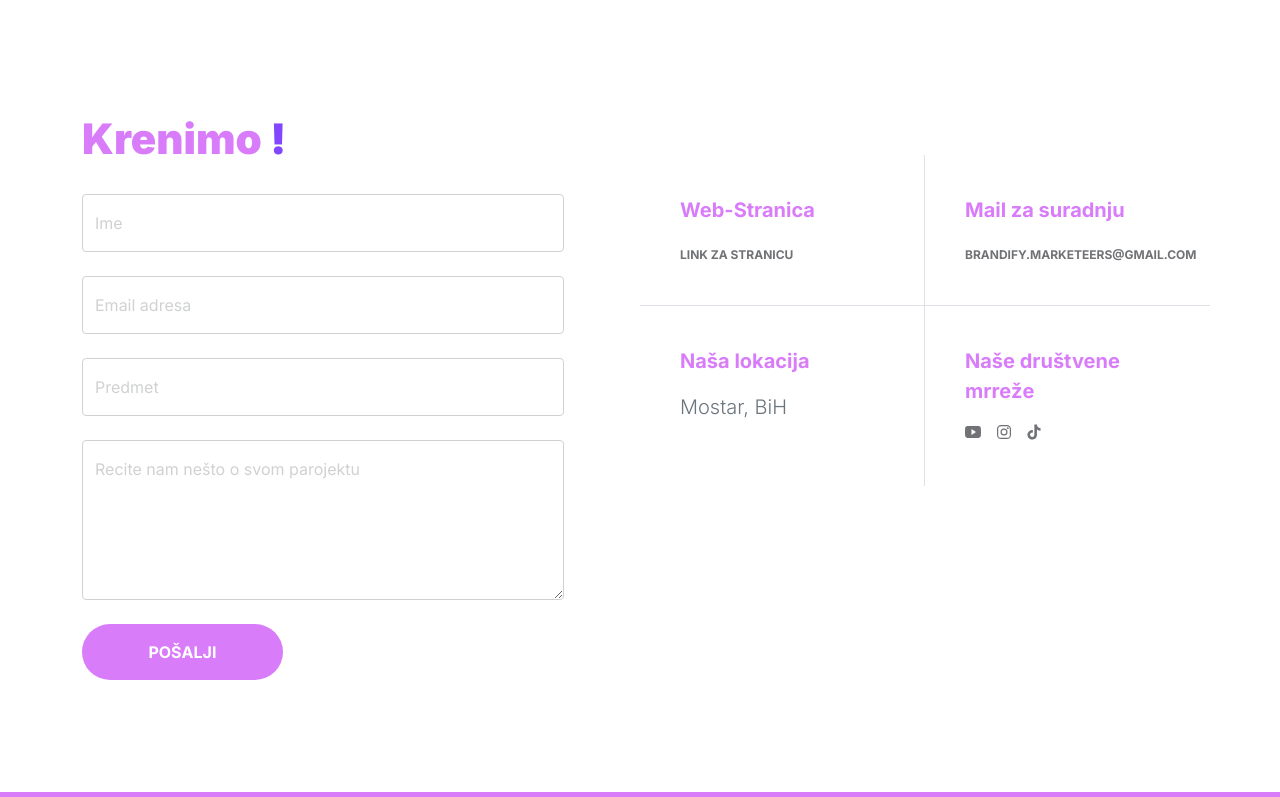
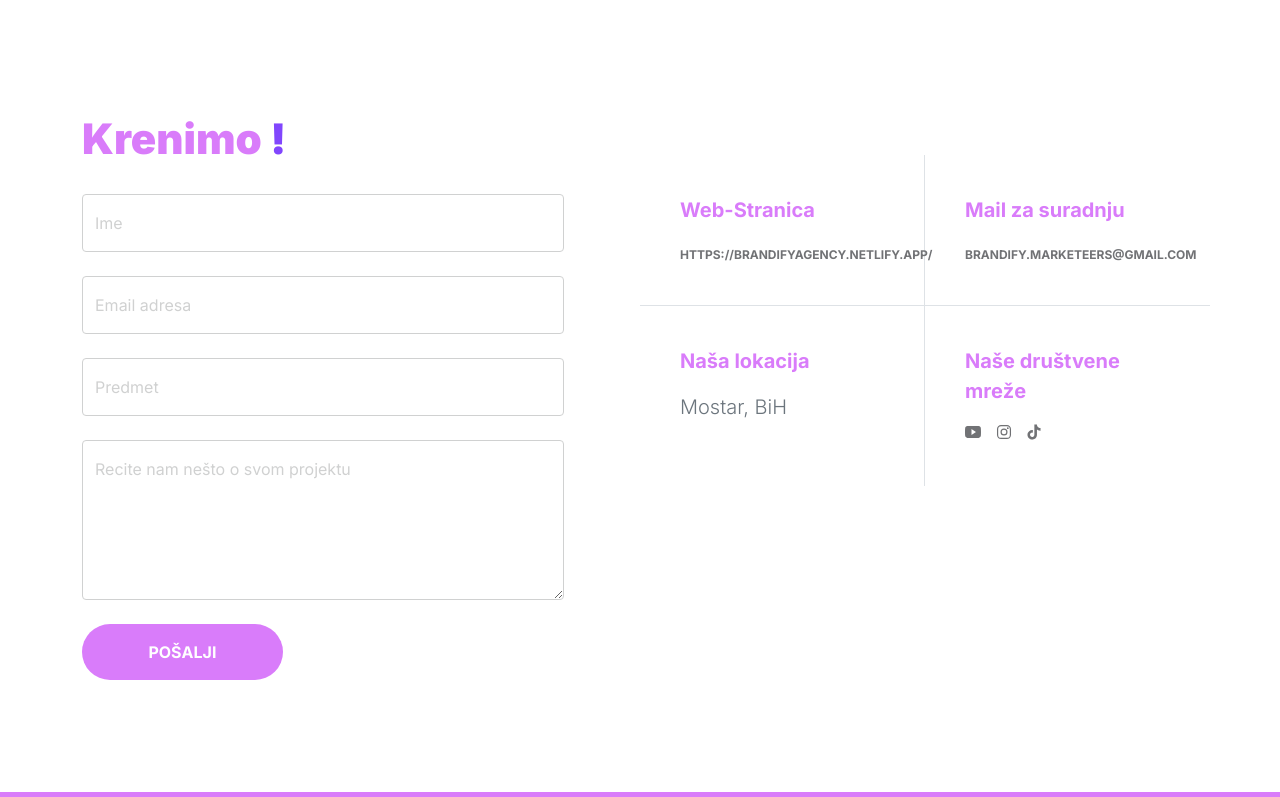
Before and after one commit to KerimSola/Brandify-stranica, a plain HTML site: page BRANDDIFY/contact.html in a window 1280 px wide. Shown: the part 573-1370 px from the top of the page. Drawn offline with nearby package versions, Linux system fonts and the light colour scheme.

Commit message:
Update contact.html

```diff
--- a/BRANDDIFY/contact.html
+++ b/BRANDDIFY/contact.html
@@ -121,7 +121,7 @@ https://www.tooplate.com/view/2127-little-fashion
                                 <div class="form-floating mb-4">
                                     <textarea id="message" name="message" class="form-control" placeholder="Leave a comment here" required style="height: 160px"></textarea>
 
-                                    <label for="message">Recite nam nešto o svom parojektu</label>
+                                    <label for="message">Recite nam nešto o svom projektu</label>
                                 </div>
 
                                 <div class="col-lg-5 col-6">
@@ -140,7 +140,7 @@ https://www.tooplate.com/view/2127-little-fashion
                                     <h6 class="mb-3">Web-Stranica</h6>
 
                                     <a href="mailto:brandify.marketeers@gmail.com" class="custom-link">
-                                        link za stranicu
+                                        https://brandifyagency.netlify.app/
                                         <i class="bi-arrow-right ms-2"></i>
                                     </a>
                                 </div>
@@ -161,7 +161,7 @@ https://www.tooplate.com/view/2127-little-fashion
                                 </div>
 
                                 <div class="col-6 border-top contact-info">
-                                    <h6 class="mb-3">Naše društvene mrreže</h6>
+                                    <h6 class="mb-3">Naše društvene mreže</h6>
 
                                     <ul class="social-icon">
 
```
